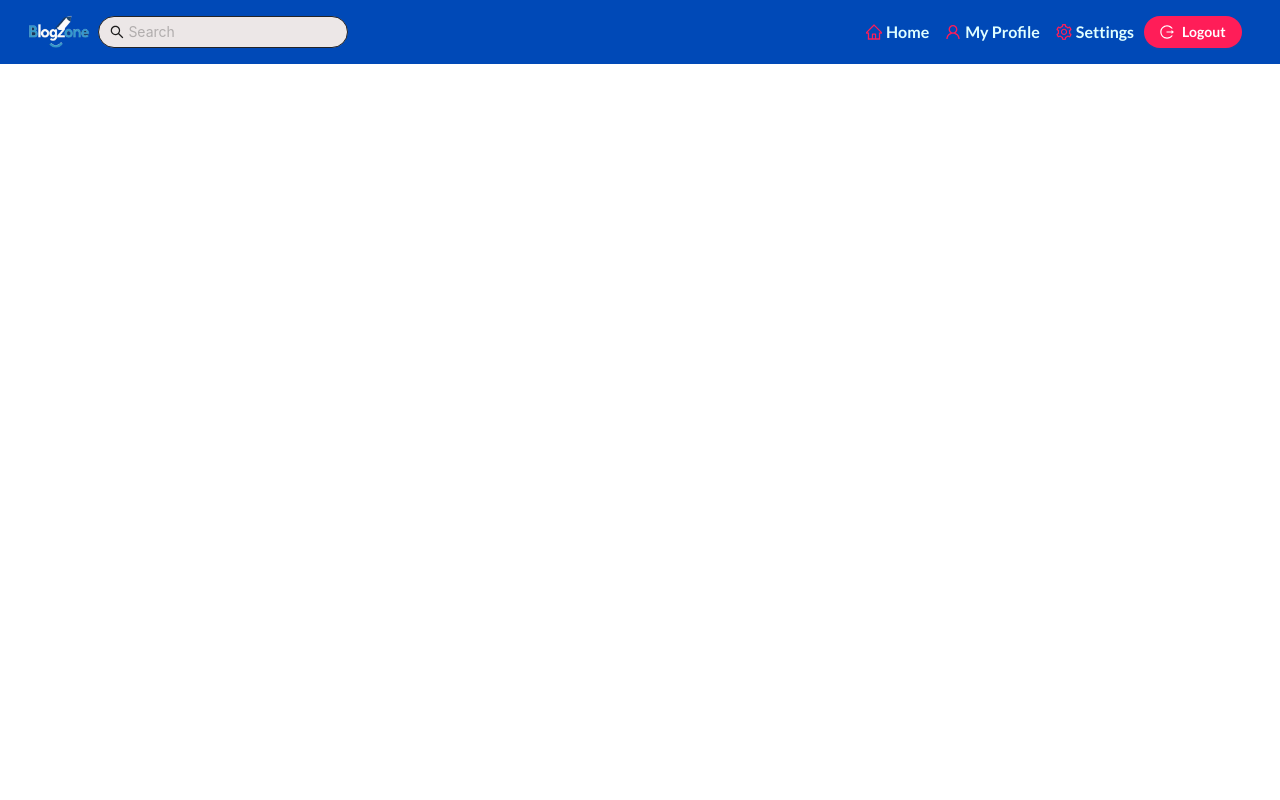
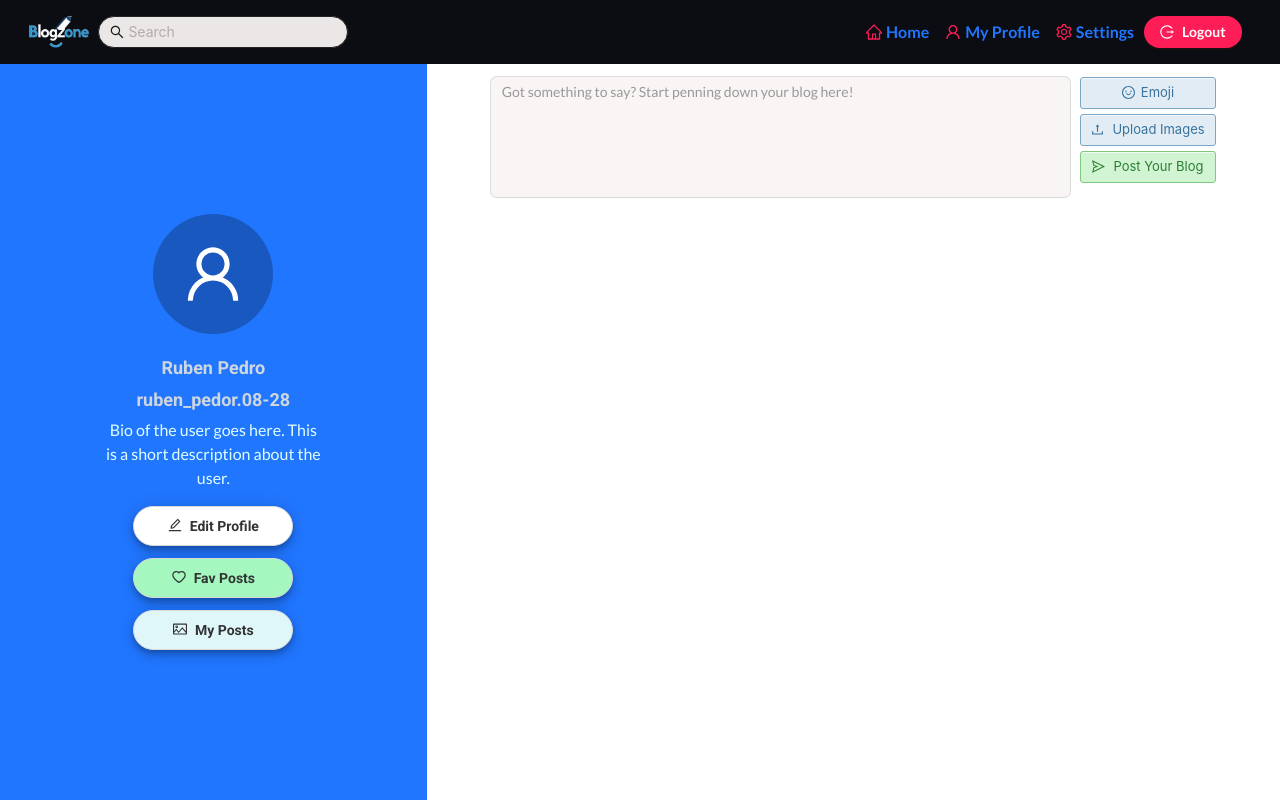
Before and after one commit to Rajat-KS-08/blogzone_frontend, a React (Vite) app: page / in a window 1280 px wide. Built offline with nearby package versions, Linux system fonts and the light colour scheme.

Commit message:
Home Page UI Development
Developed Home Page UI except the Feed

```diff
--- a/index.html
+++ b/index.html
@@ -5,6 +5,7 @@
     <link rel="icon" type="image/svg+xml" href="/vite.svg" />
     <meta name="viewport" content="width=device-width, initial-scale=1.0" />
     <link href="https://fonts.googleapis.com/css2?family=Lato:wght@400;700&display=swap" rel="stylesheet">
+    <link href="https://fonts.googleapis.com/css2?family=Roboto:wght@300;400;500;700&display=swap" rel="stylesheet">
     <title>BlogZone</title>
   </head>
   <body>
--- a/package.json
+++ b/package.json
@@ -16,6 +16,7 @@
     "@chakra-ui/system": "^2.6.2",
     "@reduxjs/toolkit": "^2.8.2",
     "antd": "^5.26.6",
+    "emoji-picker-react": "^4.13.2",
     "react": "^19.1.0",
     "react-dom": "^19.1.0",
     "react-icons": "^5.5.0",
--- a/src/_variables.scss
+++ b/src/_variables.scss
@@ -1,15 +1,18 @@
 //SCSS Font Variables
 $primary-font: 'Lato', sans-serif;
+$secondary-font: 'Roboto', sans-serif;
 
 //SCSS Color Variables
 $primary-theme-color: #0049B7;
 $secondary-blue-color: #00DDFF;
+$fb-theme-blue: #2176FF;
 $primary-red-color: #ff1d58;
 $white-color: #ffffff;
 $black-color: #000000;
 $blue-green-color: #9df9ef;
 $bright-blue-color: #51e2f5;
 $bright-orange-color: #ff1e00;
+$sidebar-font-color: #CED6E0;
 
 //Dark Theme Variables
 $dark-theme-bg: #0B0D12;
--- /dev/null
+++ b/src/components/HomePage_Components/LeftHomeSection.tsx
@@ -0,0 +1,22 @@
+import React from 'react';
+import { Avatar, Button } from 'antd';
+import { UserOutlined, EditOutlined, HeartOutlined, PictureOutlined } from '@ant-design/icons';
+import "./homePage.scss";
+
+const LeftHomeSection: React.FC = () => {
+  return (
+    <div className='left-home-section-contents'>
+      <Avatar className='home-page-avatar' size={120} icon={<UserOutlined />} />
+      <p className='user-name'>Ruben Pedro</p>
+      <p className='profile-name'>ruben_pedor.08-28</p>
+      <p className='user-bio'>Bio of the user goes here. This is a short description about the user.</p>
+      <div className='home-profile-btns' style={{ display: 'flex', gap: 12 }}>
+        <Button className='edit-btn' icon={<EditOutlined />}>Edit Profile</Button>
+        <Button className='fav-posts-btn' icon={<HeartOutlined />}>Fav Posts</Button>
+        <Button className='my-posts-btn' icon={<PictureOutlined />}>My Posts</Button>
+      </div>
+    </div>
+  )
+}
+
+export default LeftHomeSection;
--- /dev/null
+++ b/src/components/HomePage_Components/RightHomeSection.tsx
@@ -0,0 +1,68 @@
+import React, { useState } from "react";
+import { Input, Button, Modal } from "antd";
+import { UploadOutlined, SendOutlined, SmileOutlined } from "@ant-design/icons";
+import EmojiPicker, { type EmojiClickData } from "emoji-picker-react";
+import "./homePage.scss";
+
+const { TextArea } = Input;
+
+const RightHomeSection: React.FC = () => {
+  const [postContent, setPostContent] = useState<string>("");
+  const [isEmojiModalOpen, setIsEmojiModalOpen] = useState(false);
+
+  const handleEmojiClick = (emojiData: EmojiClickData) => {
+    setPostContent((prev) => prev + emojiData.emoji);
+  };
+
+  return (
+    <div className="right-home-section-contents">
+      <div className="posts-container">
+        <TextArea
+          value={postContent}
+          onChange={(e) => setPostContent(e.target.value)}
+          placeholder="Got something to say? Start penning down your blog here!"
+          style={{ resize: "none", height: 120 }}
+          maxLength={3000}
+          className="post-textarea"
+        />
+
+        <div className="post-btns">
+          <Button
+            className="emoji-btn"
+            icon={<SmileOutlined />}
+            onClick={() => setIsEmojiModalOpen(true)}
+          >
+            Emoji
+          </Button>
+          <Button className="upload-btn" icon={<UploadOutlined />}>
+            Upload Images
+          </Button>
+          <Button className="post-blog-btn" icon={<SendOutlined />}>
+            Post Your Blog
+          </Button>
+          {postContent && (
+            <p className="character-left">
+              ***{3000 - postContent.length} Characters left
+            </p>
+          )}
+        </div>
+      </div>
+
+      {/* Emoji Picker Modal */}
+      <Modal
+        open={isEmojiModalOpen}
+        onCancel={() => setIsEmojiModalOpen(false)}
+        footer={null}
+        title="Pick an Emoji 😄"
+        centered
+        width={400}
+      >
+        <EmojiPicker onEmojiClick={handleEmojiClick} />
+      </Modal>
+
+      <div className="feeds-container"></div>
+    </div>
+  );
+};
+
+export default RightHomeSection;
--- /dev/null
+++ b/src/components/HomePage_Components/homePage.scss
@@ -0,0 +1,237 @@
+//Imports
+@use "../../_variables" as *;
+
+//Home Page's Left Section Styles
+.left-home-section {
+  background-color: $fb-theme-blue;
+  .left-home-section-contents {
+    height: 100%;
+    display: flex;
+    flex-direction: column;
+    justify-content: center;
+    align-items: center;
+
+    .home-page-avatar {
+      margin-bottom: 20px;
+    }
+
+    .user-name,
+    .profile-name {
+      font-family: $secondary-font;
+      font-size: 18px;
+      color: $sidebar-font-color;
+      font-weight: 700;
+      margin-bottom: 5px !important;
+    }
+
+    .user-bio {
+      font-family: $primary-font;
+      font-size: 16px;
+      color: $navbar-text-color;
+      font-weight: 500;
+      text-align: center;
+      max-width: 220px;
+    }
+
+    .home-profile-btns {
+      display: flex;
+      flex-direction: column;
+      justify-content: center;
+      align-items: center;
+      gap: 10px;
+    }
+
+    /* Button base style */
+    .home-profile-btns .ant-btn {
+      border-radius: 24px;
+      font-family: $secondary-font;
+      font-weight: 700;
+      font-size: 14px;
+      padding: 10px 20px;
+      height: 40px;
+      width: 160px;
+      box-shadow: rgba(0, 0, 0, 0.2) 0 3px 5px -1px,
+        rgba(0, 0, 0, 0.14) 0 6px 10px 0, rgba(0, 0, 0, 0.12) 0 1px 18px 0;
+      transition: box-shadow 0.3s ease, background-color 0.3s ease;
+    }
+
+    /* Individual button colors */
+    .edit-btn {
+      background-color: #fff;
+      color: #333;
+    }
+
+    .edit-btn:hover {
+      background-color: #f1f1f1;
+      color: #000;
+    }
+
+    .fav-posts-btn {
+      background-color: #a3f7bf;
+      color: #333;
+    }
+
+    .fav-posts-btn:hover {
+      background-color: $blue-green-color;
+      color: #000;
+    }
+
+    .my-posts-btn {
+      background-color: #e0f7fa;
+      color: #333;
+    }
+
+    .my-posts-btn:hover {
+      background-color: #b2ebf2;
+      color: #000;
+    }
+  }
+}
+
+// Home Page's Right Section Styles
+.right-home-section {
+  padding: 1% 5%;
+  .right-home-section-contents {
+    .posts-container {
+      display: flex;
+      flex-direction: row;
+      gap: 10px;
+
+      .post-textarea {
+        background-color: $light-theme-bg;
+        border: none;
+        box-shadow: rgba(0, 0, 0, 0.02) 0px 1px 3px 0px,
+          rgba(27, 31, 35, 0.15) 0px 0px 0px 1px;
+        font-family: $secondary-font;
+        font-size: 14px;
+        color: $dark-theme-input-bg;
+        font-weight: 400;
+
+        &::placeholder {
+          font-family: $primary-font;
+          font-size: 14px;
+          color: $dark-theme-bg;
+          opacity: 0.4;
+        }
+      }
+
+      .post-btns {
+        display: flex;
+        flex-direction: column;
+        gap: 5px;
+
+        .character-left {
+          font-family: $primary-font;
+          font-size: 10px;
+          color: $bright-orange-color;
+          font-weight: 400;
+        }
+
+        // Button styles
+        .upload-btn {
+          background-color: #e1ecf4;
+          border-radius: 3px;
+          border: 1px solid #7aa7c7;
+          box-shadow: rgba(255, 255, 255, 0.7) 0 1px 0 0 inset;
+          color: #39739d;
+          font-family: -apple-system, system-ui, "Segoe UI", "Liberation Sans",
+            sans-serif;
+          font-size: 13px;
+          padding: 8px 0.8em;
+          transition: all 0.2s ease;
+        }
+
+        .upload-btn:hover,
+        .upload-btn:focus {
+          background-color: #b3d3ea;
+          color: #2c5777;
+          border-color: #5c94b6;
+        }
+
+        .upload-btn:focus {
+          box-shadow: 0 0 0 4px rgba(0, 149, 255, 0.15);
+        }
+
+        .upload-btn:active {
+          background-color: #a0c7e4;
+          box-shadow: none;
+          color: #2c5777;
+        }
+
+        .post-blog-btn {
+          background-color: #d1f5d3;
+          border-radius: 3px;
+          border: 1px solid #81c784;
+          box-shadow: rgba(255, 255, 255, 0.7) 0 1px 0 0 inset;
+          color: #2e7d32;
+          font-family: -apple-system, system-ui, "Segoe UI", "Liberation Sans",
+            sans-serif;
+          font-size: 13px;
+          padding: 8px 0.8em;
+          transition: all 0.2s ease;
+        }
+
+        .post-blog-btn:hover,
+        .post-blog-btn:focus {
+          background-color: #b2ebc5;
+          color: #1b5e20;
+          border-color: #66bb6a;
+        }
+
+        .post-blog-btn:focus {
+          box-shadow: 0 0 0 4px rgba(76, 175, 80, 0.2);
+        }
+
+        .post-blog-btn:active {
+          background-color: #a5d6a7;
+          box-shadow: none;
+          color: #1b5e20;
+        }
+
+        .emoji-btn {
+          background-color: #e1ecf4;
+          border-radius: 3px;
+          border: 1px solid #7aa7c7;
+          box-shadow: rgba(255, 255, 255, 0.7) 0 1px 0 0 inset;
+          box-sizing: border-box;
+          color: #39739d;
+          cursor: pointer;
+          display: inline-flex;
+          align-items: center;
+          gap: 6px;
+          font-family: -apple-system, system-ui, "Segoe UI", "Liberation Sans",
+            sans-serif;
+          font-size: 13px;
+          font-weight: 400;
+          line-height: 1.15;
+          margin: 0;
+          outline: none;
+          padding: 8px 0.8em;
+          text-align: center;
+          text-decoration: none;
+          user-select: none;
+          touch-action: manipulation;
+          vertical-align: middle;
+          white-space: nowrap;
+          transition: background-color 0.2s ease, color 0.2s ease;
+        }
+
+        .emoji-btn:hover,
+        .emoji-btn:focus {
+          background-color: #b3d3ea;
+          color: #2c5777;
+        }
+
+        .emoji-btn:focus {
+          box-shadow: 0 0 0 4px rgba(0, 149, 255, 0.15);
+        }
+
+        .emoji-btn:active {
+          background-color: #a0c7e4;
+          box-shadow: none;
+          color: #2c5777;
+        }
+      }
+    }
+  }
+}
--- a/src/components/Layout_Components/Layout.tsx
+++ b/src/components/Layout_Components/Layout.tsx
@@ -8,7 +8,7 @@ const AppLayout: React.FC = () => {
   return (
     <Layout className="global-layout" style={{ minHeight: "100vh" }}>
       <Navbar />
-      <Layout.Content className="outlet-layout" style={{ padding: "24px" }}>
+      <Layout.Content className="outlet-layout" style={{ padding: "0px" }}>
         <Outlet />
       </Layout.Content>
     </Layout>
--- a/src/components/Layout_Components/layout.scss
+++ b/src/components/Layout_Components/layout.scss
@@ -19,7 +19,7 @@
   flex-wrap: wrap; // ✅ allows wrapping
   align-items: center;
   justify-content: space-between;
-  background-color: $primary-theme-color;
+  background-color: $dark-theme-bg;
   padding-inline: 20px; // ✅ fixed px value
   box-shadow: 0 2px 8px rgba(0, 0, 0, 0.1);
   padding: 0% 3% !important;
@@ -64,7 +64,7 @@
         font-family: $primary-font;
         font-size: 16px;
         font-weight: 700;
-        color: $navbar-text-color;
+        color: $fb-theme-blue;
 
         .anticon {
           color: $primary-red-color;
--- a/src/pages/HomePage.tsx
+++ b/src/pages/HomePage.tsx
@@ -1,11 +1,22 @@
-import React from 'react'
+import React from "react";
+import { Row, Col } from "antd";
+import LeftHomeSection from "../components/HomePage_Components/LeftHomeSection";
+import RightHomeSection from "../components/HomePage_Components/RightHomeSection";
+import "../components/HomePage_Components/homePage.scss";
 
 const HomePage: React.FC = () => {
   return (
-    <div className='home-page'>
-
+    <div className="home-page" style={{ height: "100%" }}>
+      <Row className="home-page-container" style={{ height: "100%" }}>
+        <Col className="left-home-section" span={8} style={{ height: "100%" }}>
+          <LeftHomeSection />
+        </Col>
+        <Col className="right-home-section" span={16} style={{ height: "100%" }}>
+          <RightHomeSection />
+        </Col>
+      </Row>
     </div>
-  )
-}
+  );
+};
 
 export default HomePage;
```
